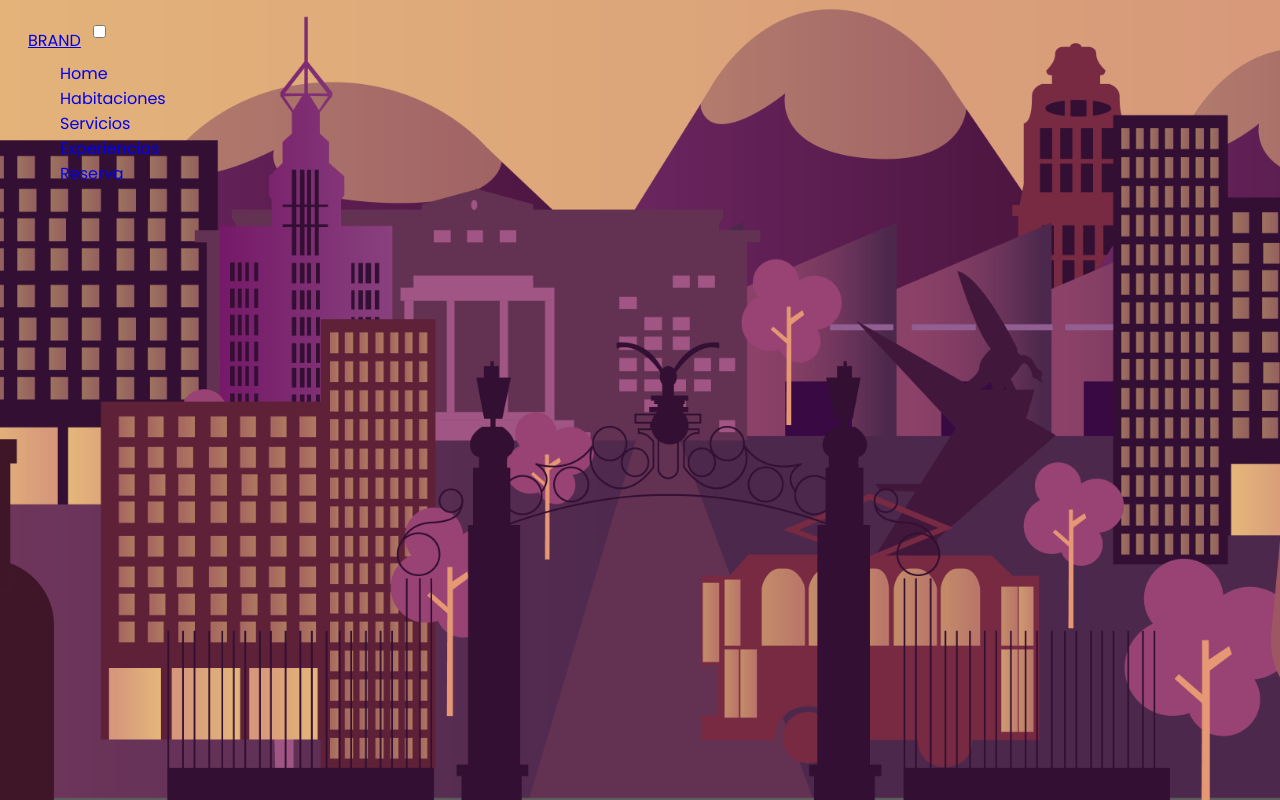
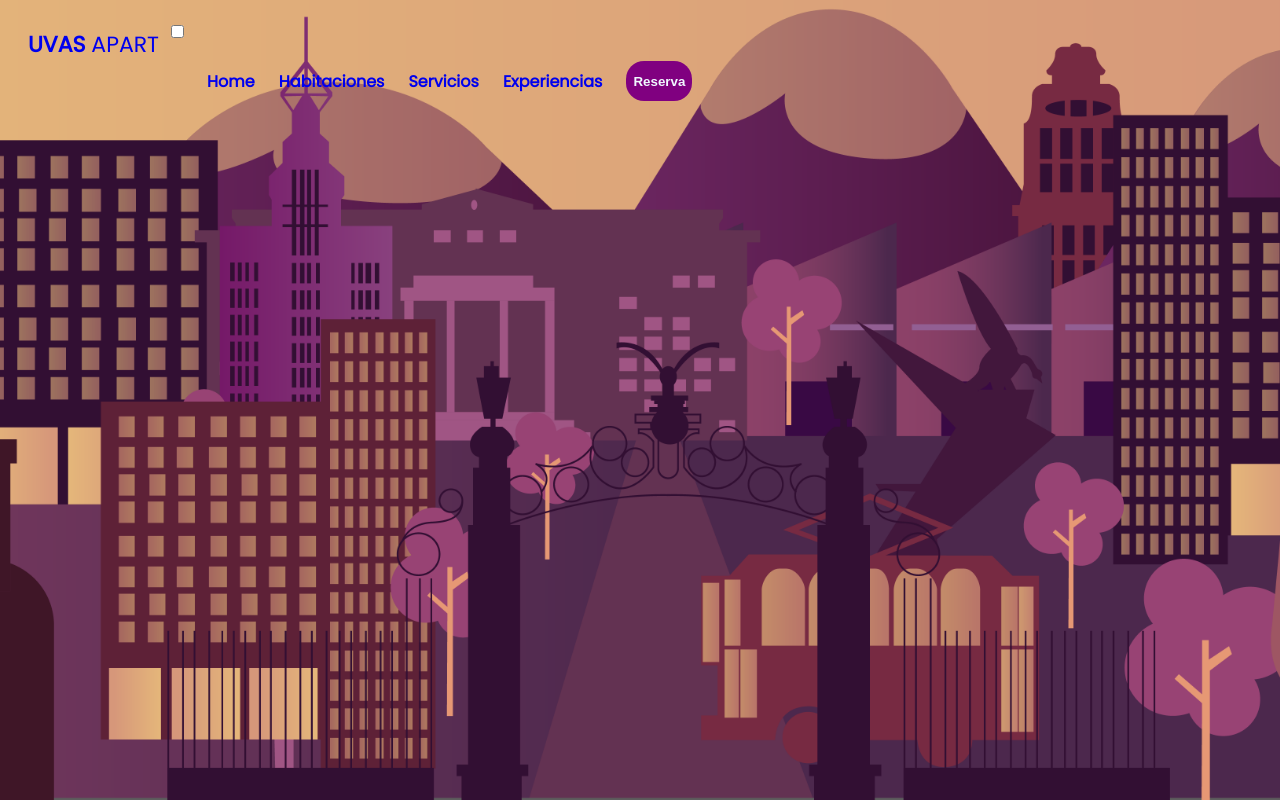
Before and after one commit to ortizfram/uvasapart, a plain HTML site: page index.html in a window 1280 px wide. Drawn offline with Linux system fonts and the light colour scheme.

Commit message:
menu bar

```diff
--- a/index.html
+++ b/index.html
@@ -7,9 +7,9 @@
     <meta name="viewport" content="width=device-width, initial-scale=1.0">
     <link rel="preconnect" href="https://fonts.googleapis.com">
     <link rel="preconnect" href="https://fonts.gstatic.com" crossorigin>
-    <link
-        href="https://fonts.googleapis.com/css2?family=Poppins:ital,wght@0,100;0,200;0,300;0,400;0,500;0,600;0,700;0,800;0,900;1,100;1,200;1,300;1,400;1,500;1,600;1,700;1,800;1,900&display=swap"
-        rel="stylesheet">
+    <link rel="preconnect" href="https://fonts.googleapis.com">
+    <link rel="preconnect" href="https://fonts.gstatic.com" crossorigin>
+    <link href="https://fonts.googleapis.com/css2?family=Poppins&display=swap" rel="stylesheet">
     <link rel="stylesheet" href="styles.css">
     <title>Uvas Apart</title>
 </head>
@@ -24,7 +24,7 @@
                 <i></i>
             </label>
             <div class="logo">
-                <a href="#">BRAND</a>
+                <a href="#">UVAS <span>APART</span></a>
             </div>
             <div class="nav-info">
                 <!--nav wrapper-->
@@ -33,7 +33,7 @@
                     <li><a href="#">Habitaciones</a></li>
                     <li><a href="#">Servicios</a></li>
                     <li><a href="#">Experiencias</a></li>
-                    <li><a href="#">Reserva</a></li>
+                    <li><a href="#"><button>Reserva</button></a></li>
                 </ul>
             </div>
         </nav>
--- a/styles.css
+++ b/styles.css
@@ -14,7 +14,7 @@ body {
   padding: 0;
   width: 100%;
   height: 100vh;
-    font-family: 'Poppins';
+  font-family: "Poppins";
   font-weight: 400;
   background: url(img/mendoza-ilustracion.png);
   background-position: center;
@@ -25,24 +25,54 @@ nav {
   padding: 20px;
 }
 
-
 .logo {
   padding: 8px;
   float: left;
 }
 
 .logo a {
-    list-style:none;
+  list-style: none;
+  text-decoration: none;
+  text-transform: uppercase;
+  font-weight: 900;
+  font-size: 22px;
+  letter-spacing: 0px;
+}
+.logo a span {
+  font-weight: 200;
 }
 
-.nav-info {
-
-}
-
-ul li {
+nav-info ul,
+li,
+a {
+  text-decoration: none;
   list-style: none;
 }
 
-ul li a {
-    text-decoration: none;
+.nav-info ul {
+  display: flex;
+  gap: 1.5rem;
+  align-items: center;
 }
+
+.nav-info a {
+  font-weight: 600;
+  font-size: 1rem;
+}
+
+button {
+  cursor: pointer;
+  width: 66px;
+  height: 40px;
+  border: none;
+  background-color: purple;
+  border-radius: 18px;
+  color: aliceblue;
+  font-weight: 600;
+  transition: all 0.2s ease;
+}
+
+button:hover {
+    background-color: #fff;
+    color: blueviolet;
+}
```
Lines whose indentation alone changed are shown as unchanged.
